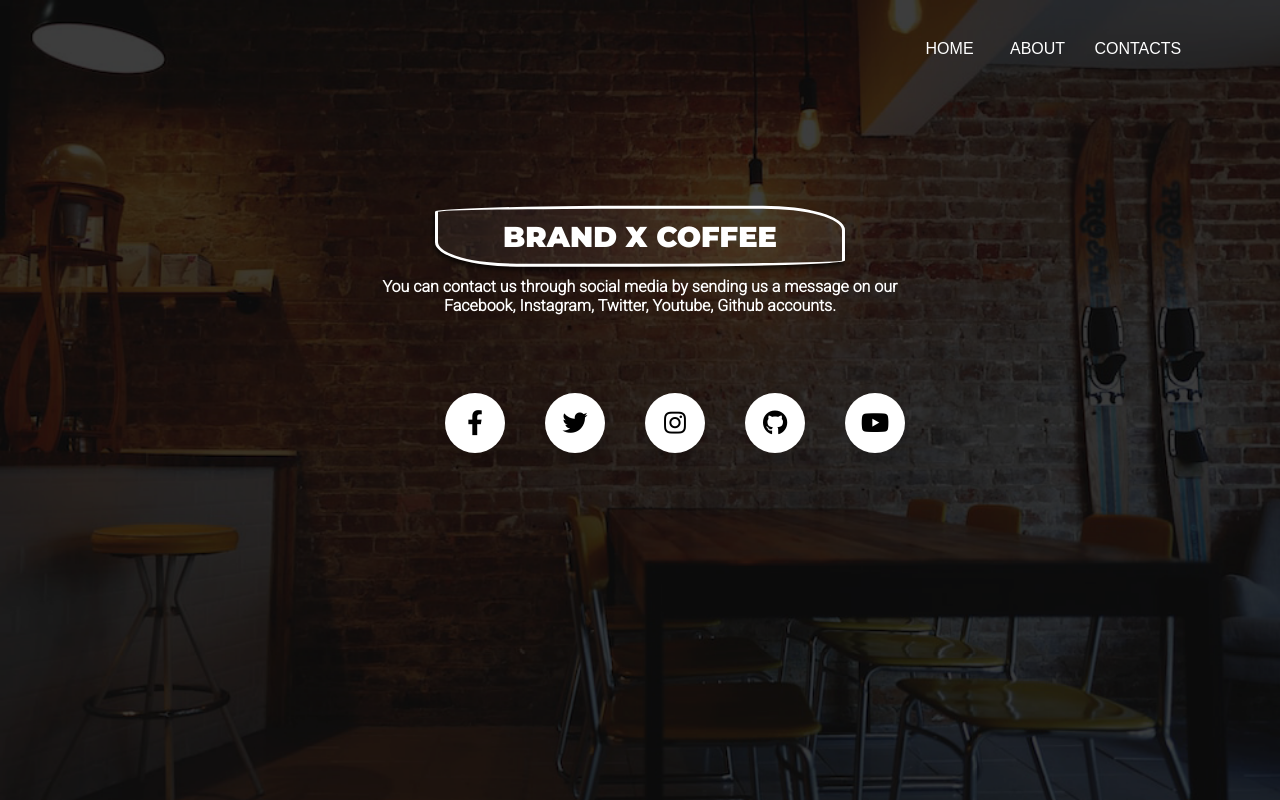
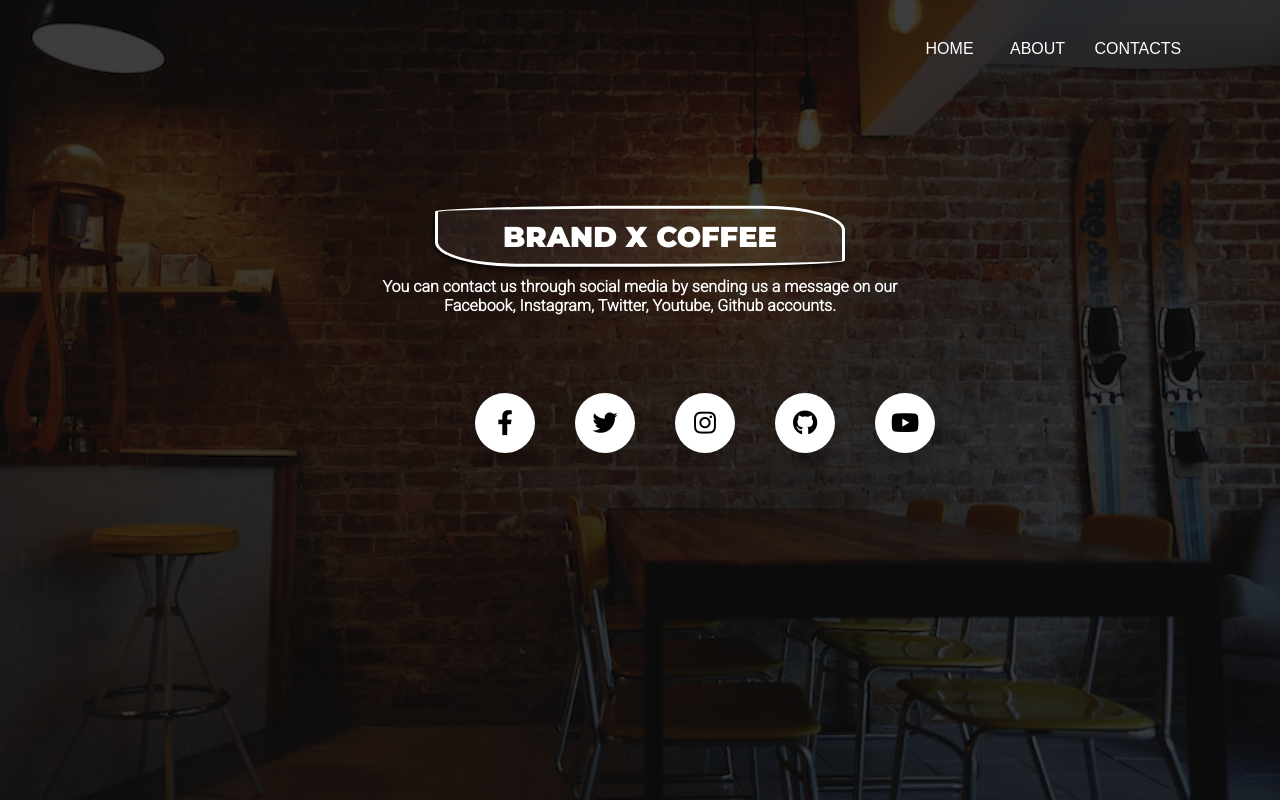
Before and after one commit to futuredevjj/futuredevjj.github.io, a plain HTML site: page contact.html in a window 1280 px wide. Drawn offline with Linux system fonts and the light colour scheme.

Commit message:
Update contact.css

```diff
--- a/contact.css
+++ b/contact.css
@@ -100,7 +100,7 @@ h2 {
 
 .wrapper{
     display: inline-flex;
-    transform: translateX(85%) translateY(320%);
+    transform: translateX(91%) translateY(320%);
   }
   .wrapper .icon{
     margin: 0 20px;
```
